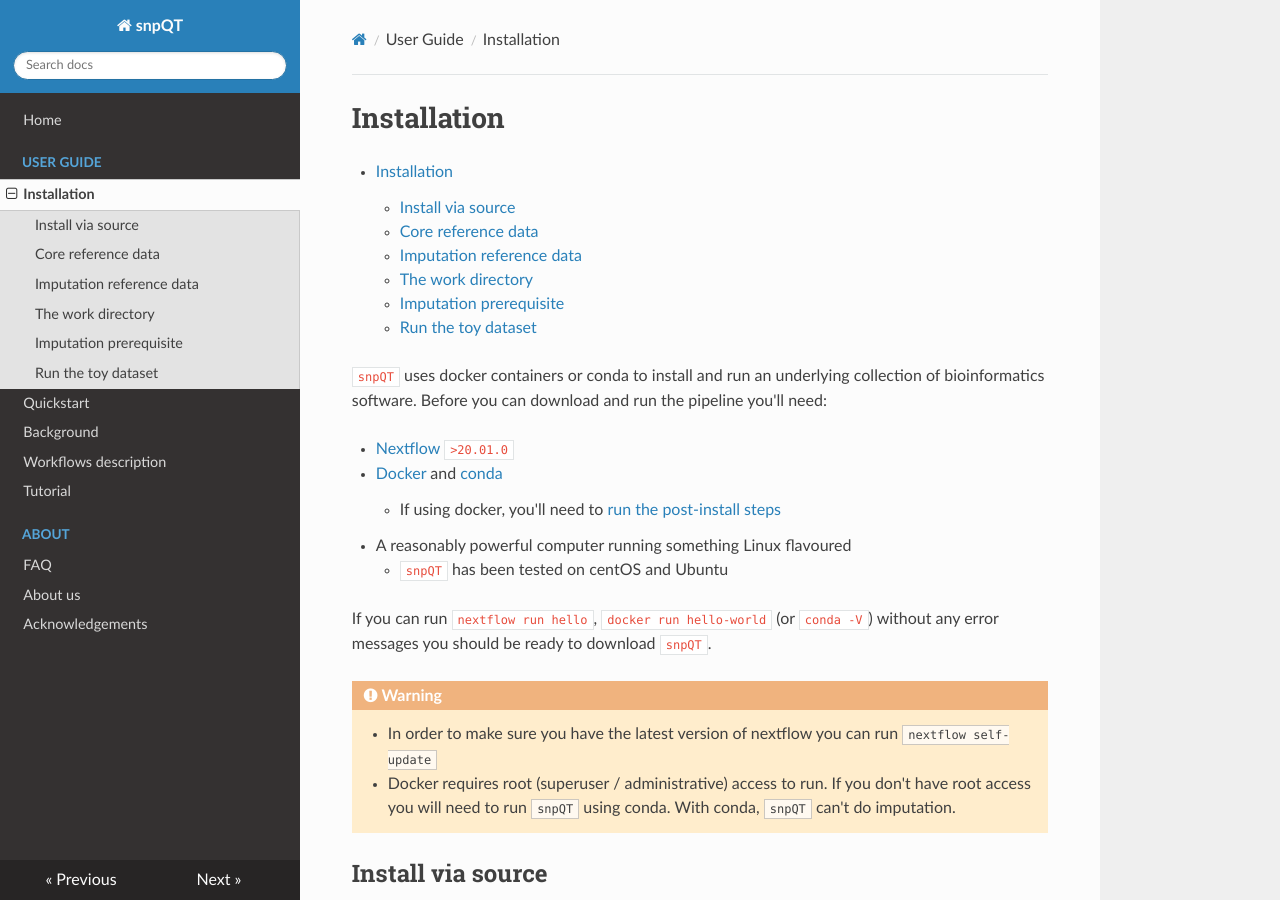
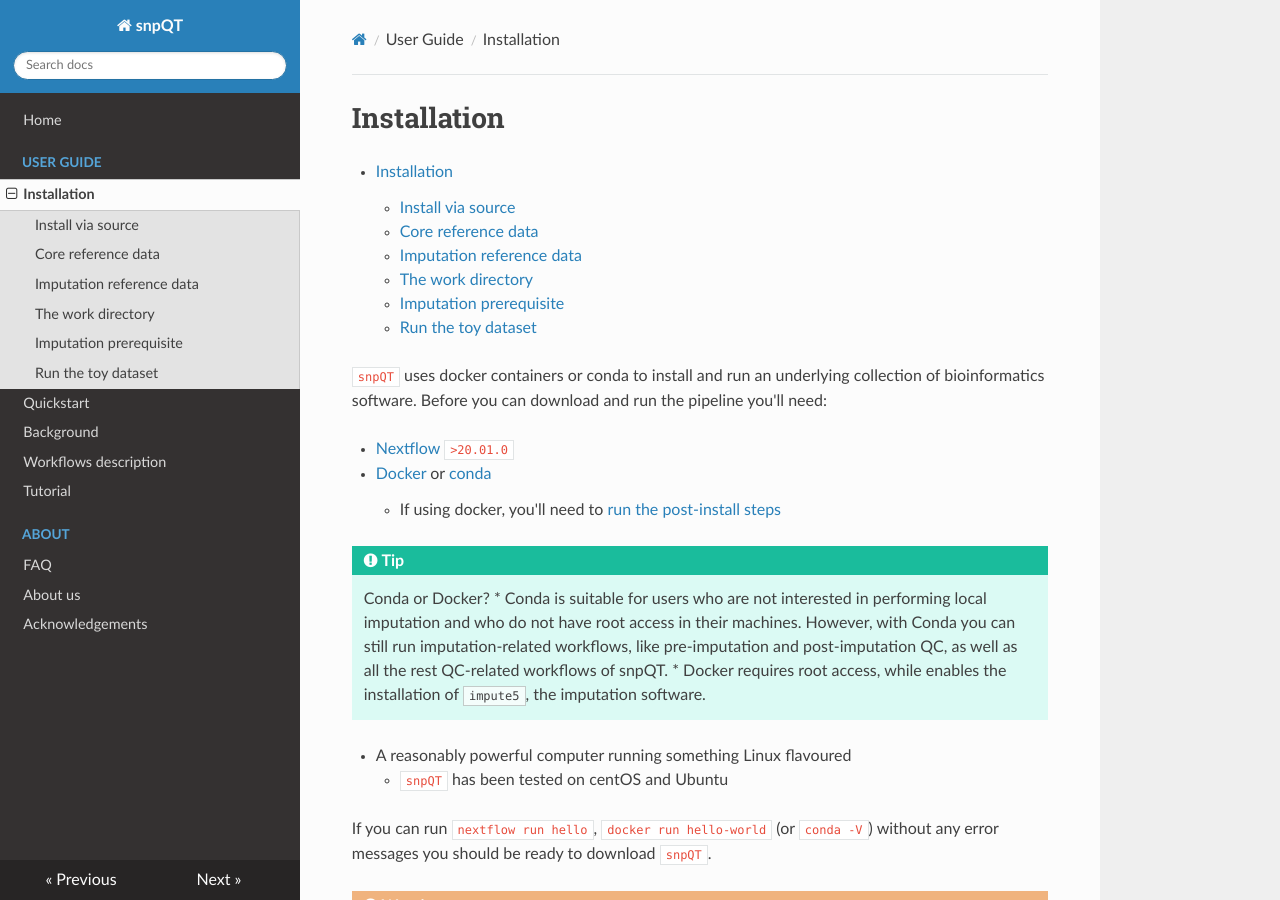
Before and after one commit to nebfield/snpQT, an MkDocs documentation site: the page built from docs/user-guide/installation.md, in a window 1280 px wide and 900 px high. Built offline with MkDocs 1.6.1, drawn with Linux system fonts in a browser that asks for light colours; nearby versions of some CDN libraries.

Commit message:
Clarify more the choice between conda and docker

```diff
--- a/docs/user-guide/installation.md
+++ b/docs/user-guide/installation.md
@@ -5,8 +5,14 @@
 `snpQT` uses docker containers or conda to install and run an underlying collection of bioinformatics software. Before you can download and run the pipeline you'll need:
 
 * [Nextflow](https://www.nextflow.io) `>20.01.0`
-* [Docker](https://docs.docker.com/get-docker/) and [conda](https://docs.conda.io/projects/conda/en/latest/user-guide/install/)
+* [Docker](https://docs.docker.com/get-docker/) or [conda](https://docs.conda.io/projects/conda/en/latest/user-guide/install/)
     * If using docker, you'll need to [run the post-install steps](https://docs.docker.com/engine/install/linux-postinstall/)
+
+!!!Tip
+	Conda or Docker?
+		* Conda is suitable for users who are not interested in performing local imputation and who do not have root access in their machines. However, with Conda you can still run imputation-related workflows, like pre-imputation and post-imputation QC, as well as all the rest QC-related workflows of snpQT.
+		* Docker requires root access, while enables the installation of `impute5`, the imputation software.
+
 * A reasonably powerful computer running something Linux flavoured
     * `snpQT` has been tested on centOS and Ubuntu
 
```
